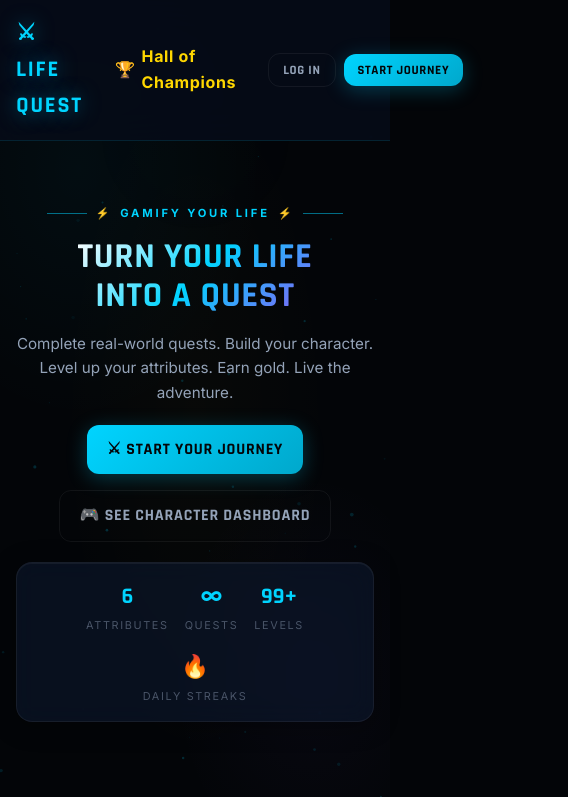
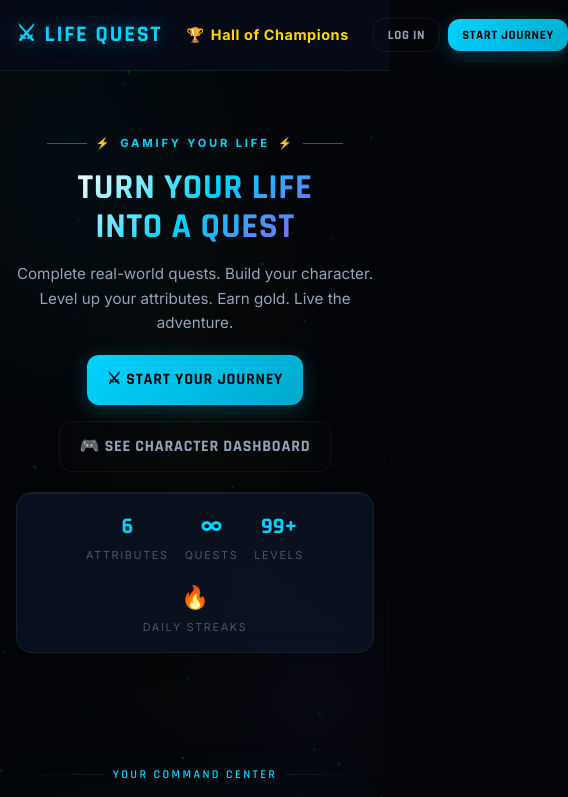
Before and after one commit to TheClouD-654/LifeQuest-Hackathon, a plain HTML site: page frontend/index.html in a window 390 px wide. Shown: the top 797 px of the page, 568 px wide, since content can reach past the window. Drawn offline with Linux system fonts and the light colour scheme; no server answers.

Commit message:
fix(nav): stop link label wrapping and collapse to hamburger at the right width
Nav links had no white-space: nowrap, so on tighter viewports each link
wrapped internally (emoji above, label below) instead of the nav
collapsing — the hamburger only appeared below 768px, far too late for
a 9-link navbar. Widen the nav container to 1680px (it was cramped
inside the 1400px content container), tighten link sizing at 1580px,
and collapse to the hamburger below 1440px so every width gets a clean
layout.

```diff
--- a/frontend/css/globals.css
+++ b/frontend/css/globals.css
@@ -211,6 +211,11 @@ a:hover { color: var(--text-primary); }
   padding: var(--space-md) 0;
 }
 
+/* Nav spans wider than the content container — 9 links + HUD need the room */
+.nav .container {
+  max-width: 1680px;
+}
+
 .nav-inner {
   display: flex;
   align-items: center;
@@ -226,6 +231,7 @@ a:hover { color: var(--text-primary); }
   text-shadow: 0 0 20px rgba(0, 212, 255, 0.5);
   letter-spacing: 0.08em;
   text-decoration: none;
+  white-space: nowrap;
 }
 
 .nav-links {
@@ -248,6 +254,7 @@ a:hover { color: var(--text-primary); }
   letter-spacing: 0.04em;
   transition: all var(--transition-fast);
   text-decoration: none;
+  white-space: nowrap;
 }
 .nav-link:hover,
 .nav-link.active {
@@ -996,11 +1003,14 @@ body.offline .offline-banner { display: block; }
   .grid-3 { grid-template-columns: repeat(2, 1fr); }
 }
 
-@media (max-width: 768px) {
-  :root { --space-xl: 20px; --space-lg: 16px; }
-  .container { padding: 0 var(--space-md); }
-  .panel { padding: var(--space-lg); }
-  .grid-2, .grid-3, .grid-4 { grid-template-columns: 1fr; }
+/* Nav: tighten before collapsing — 9 links + logo + HUD don't fit full-size below ~1580px */
+@media (max-width: 1580px) {
+  .nav-links { gap: 2px; }
+  .nav-link { padding: var(--space-xs) var(--space-sm); font-size: 0.9rem; }
+}
+
+/* Collapse to hamburger once tightened links still can't fit */
+@media (max-width: 1440px) {
   .nav-links { display: none; }
   .nav-toggle { display: flex; }
   .nav-links.open {
@@ -1017,6 +1027,13 @@ body.offline .offline-banner { display: block; }
   }
 }
 
+@media (max-width: 768px) {
+  :root { --space-xl: 20px; --space-lg: 16px; }
+  .container { padding: 0 var(--space-md); }
+  .panel { padding: var(--space-lg); }
+  .grid-2, .grid-3, .grid-4 { grid-template-columns: 1fr; }
+}
+
 @media (max-width: 480px) {
   h1 { font-size: 1.8rem; }
   .btn-lg { padding: 12px 20px; }
```
